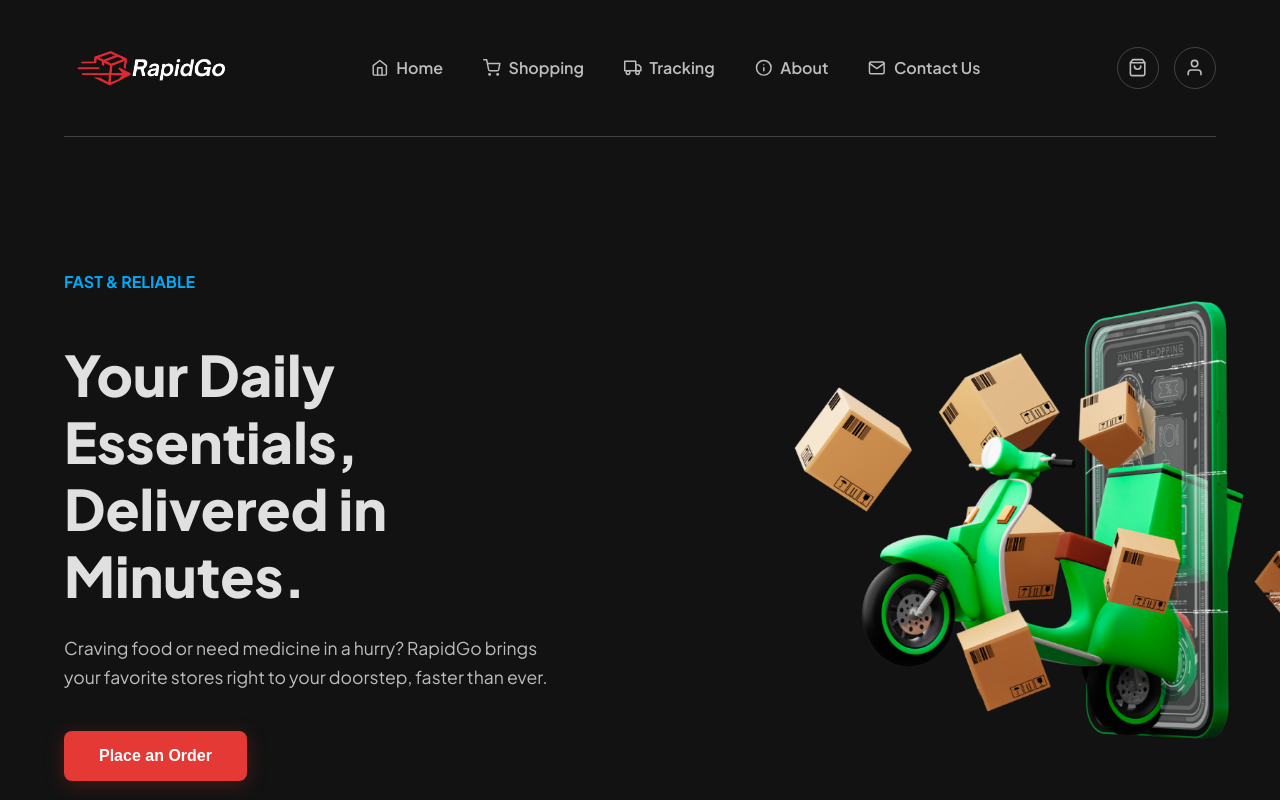
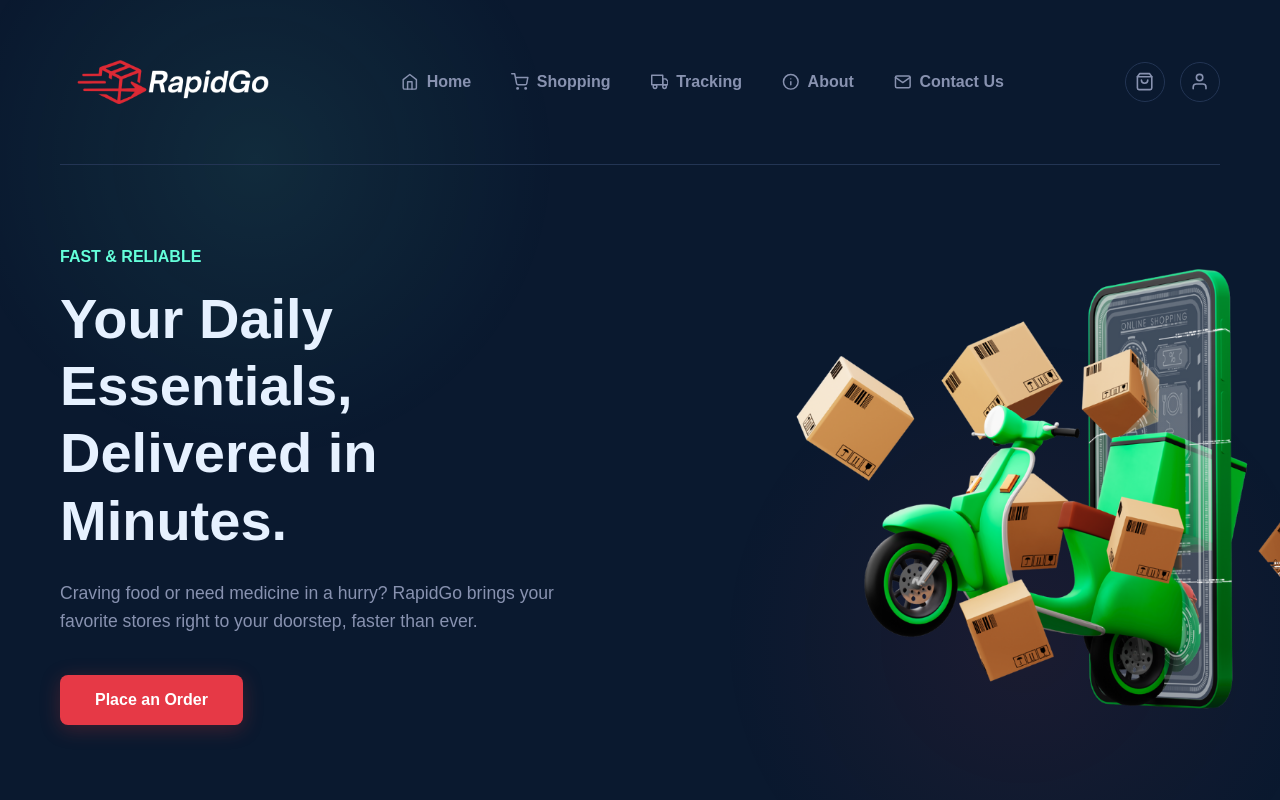
Before and after one commit to dchamindu826/rapid-go, a React (Vite) app: page / in a window 1280 px wide. Shown: the top 800 px of the page. Built offline with nearby package versions, Linux system fonts and the light colour scheme.

Commit message:
Finalizing frontend and preparing for deployment

```diff
--- a/src/components/Header/Header.module.css
+++ b/src/components/Header/Header.module.css
@@ -7,7 +7,7 @@
 }
 
 .logo img {
-    width: 170px;
+    width: 220px; /* Logo size eka 200px idan 220px walata wadi kara */
     vertical-align: middle;
 }
 
--- a/src/index.css
+++ b/src/index.css
@@ -1,31 +1,84 @@
-/* Import NEW Font */
-@import url('https://fonts.googleapis.com/css2?family=Plus+Jakarta+Sans:wght@400;600;700;800&display=swap');
+/* Global styles and CSS variables */
+:root {
+  --bg-color: #0A192F; /* Dark Blue */
+  --card-bg-color: #112240; /* Slightly lighter blue for cards */
+  --border-color: #233554; /* Border color */
 
-/* CSS Variables for New Theme */
-:root {
-    --bg-color: #121212; /* Dark Black Ash */
-    --primary-accent: #E53935; /* Slightly Deeper Red */
-    --secondary-accent: #03A9F4; /* Light Blue */
-    --card-bg-color: #1E1E1E; /* Slightly Lighter Ash */
-    --text-color: #E0E0E0;
-    --text-secondary: #BDBDBD;
-    --border-color: #424242;
+  --text-color: #E6F1FF; /* Light blue-white for main text */
+  --text-secondary: #8892B0; /* Gray-blue for secondary text */
+
+  --primary-accent: #E63946; /* Red for primary buttons/highlights */
+  --secondary-accent: #64FFDA; /* Aqua green for secondary accents/links */
+
+  --gradient-start: #0A192F; /* Gradient start for glow */
+  --gradient-end: #0B335E;   /* Gradient end for glow */
+
+  --header-height: 80px; /* උස */
 }
 
-/* Base Styles */
+/* Base styles */
+* {
+  box-sizing: border-box;
+  margin: 0;
+  padding: 0;
+}
+
+html {
+  scroll-behavior: smooth;
+}
+
 body {
-    /* Font eka wenas kara */
   font-family: 'Plus Jakarta Sans', sans-serif;
   background-color: var(--bg-color);
   color: var(--text-color);
   line-height: 1.6;
-    margin: 0;
   -webkit-font-smoothing: antialiased;
   -moz-osx-font-smoothing: grayscale;
 }
 
 .container {
-    width: 90%;
   max-width: 1200px;
   margin: 0 auto;
+  padding: 0 20px;
 }
+
+h1, h2, h3, h4, h5, h6 {
+  color: var(--text-color);
+  line-height: 1.2;
+}
+
+a {
+  color: var(--secondary-accent);
+  text-decoration: none;
+}
+
+a:hover {
+  color: var(--primary-accent);
+}
+
+button {
+  font-family: 'Plus Jakarta Sans', sans-serif;
+  cursor: pointer;
+}
+
+/* Soft Glow Effect */
+body::before {
+  content: '';
+  position: fixed;
+  top: 0;
+  left: 0;
+  width: 100%;
+  height: 100%;
+  pointer-events: none;
+  background: radial-gradient(
+    circle at 20% 20%, /* Top-left glow */
+    rgba(100, 255, 218, 0.08) 0%, /* secondary-accent with low opacity */
+    transparent 25%
+  ),
+  radial-gradient(
+    circle at 80% 80%, /* Bottom-right glow */
+    rgba(230, 57, 70, 0.08) 0%, /* primary-accent with low opacity */
+    transparent 25%
+  );
+  z-index: -2; /* Background color එකටත් යටින් */
+}
--- a/src/pages/Shop/ShopPage.module.css
+++ b/src/pages/Shop/ShopPage.module.css
@@ -1,21 +1,32 @@
 .shopPage {
-    padding-top: 40px;
+    padding-top: 60px;
     padding-bottom: 100px;
 }
+
 .shopHeader {
     text-align: center;
     margin-bottom: 50px;
 }
+
 .shopHeader h1 {
-    font-size: 3rem;
+    font-size: 3.5rem;
     font-weight: 800;
-    margin-bottom: 30px;
+    margin-bottom: 15px;
 }
+
+.subtitle {
+    font-size: 1.2rem;
+    color: var(--text-secondary);
+    max-width: 600px;
+    margin: 0 auto 40px auto;
+}
+
 .searchBar {
     position: relative;
     max-width: 600px;
     margin: 0 auto;
 }
+
 .searchBar input {
     width: 100%;
     padding: 15px 50px 15px 20px;
@@ -25,6 +36,7 @@
     background-color: var(--card-bg-color);
     color: var(--text-color);
     font-family: 'Plus Jakarta Sans', sans-serif;
+    transition: border-color 0.3s;
 }
 .searchBar input:focus {
     outline: none;
@@ -37,41 +49,47 @@
     transform: translateY(-50%);
     color: var(--text-secondary);
 }
-.shopContent {
-    display: grid;
-    grid-template-columns: 250px 1fr;
-    gap: 40px;
+
+.filterBar {
+    display: flex;
+    justify-content: center;
+    gap: 15px;
+    margin-bottom: 50px;
+    flex-wrap: wrap;
 }
-.filters h4 {
-    font-size: 1.5rem;
-    font-weight: 700;
-    margin-bottom: 20px;
+
+.filterBtn {
+    display: flex;
+    align-items: center;
+    gap: 8px;
+    background-color: var(--card-bg-color);
+    color: var(--text-secondary);
+    border: 1px solid var(--border-color);
+    padding: 10px 20px;
+    border-radius: 50px;
+    font-size: 1rem;
+    font-weight: 600;
+    cursor: pointer;
+    transition: all 0.3s;
 }
-.filters ul {
-    list-style: none;
-    padding: 0;
-}
-.filters li {
-    padding: 10px;
-    cursor: pointer;
-    border-radius: 8px;
-    transition: background-color 0.2s;
-    color: var(--text-secondary);
-}
-.filters li:hover {
-    background-color: var(--card-bg-color);
+
+.filterBtn:hover {
+    background-color: var(--border-color);
     color: var(--text-color);
 }
-.filters li.active {
+
+.filterBtn.active {
     background-color: var(--secondary-accent);
-    color: #fff;
-    font-weight: 600;
+    color: var(--bg-color);
+    border-color: var(--secondary-accent);
 }
+
 .productGrid {
     display: grid;
-    grid-template-columns: repeat(auto-fit, minmax(250px, 1fr));
+    grid-template-columns: repeat(auto-fit, minmax(300px, 1fr));
     gap: 30px;
 }
+
 .productCard {
     background-color: var(--card-bg-color);
     border: 1px solid var(--border-color);
@@ -82,9 +100,11 @@
     transition: transform 0.3s, box-shadow 0.3s;
 }
 .productCard:hover {
-    transform: translateY(-8px);
-    box-shadow: 0 10px 20px rgba(0,0,0,0.2);
+    transform: translateY(-10px);
+    box-shadow: 0 15px 30px rgba(0,0,0,0.3);
+    border-color: var(--secondary-accent);
 }
+
 .productLink {
     text-decoration: none;
     color: inherit;
@@ -92,48 +112,59 @@
     flex-direction: column;
     flex-grow: 1;
 }
+
 .productImageWrapper {
-    background-color: #fff;
-    padding: 20px;
-    display: flex;
-    justify-content: center;
-    align-items: center;
-    height: 200px;
+    height: 220px;
+    overflow: hidden;
+    position: relative;
 }
 .productImageWrapper img {
-    max-width: 100%;
-    max-height: 100%;
-    object-fit: contain;
+    width: 100%;
+    height: 100%;
+    object-fit: cover;
+    transition: transform 0.4s ease;
 }
+.productCard:hover .productImageWrapper img {
+    transform: scale(1.05);
+}
+
+.categoryBadge {
+    position: absolute;
+    top: 15px;
+    left: 15px;
+    background-color: rgba(10, 25, 47, 0.7);
+    backdrop-filter: blur(5px);
+    color: var(--secondary-accent);
+    padding: 5px 10px;
+    border-radius: 20px;
+    font-size: 0.8rem;
+    font-weight: 600;
+}
+
 .productInfo {
     padding: 20px;
     display: flex;
     flex-direction: column;
     flex-grow: 1;
 }
-.category {
-    font-size: 0.8rem;
-    color: var(--text-secondary);
-    margin-bottom: 5px;
-}
+
 .productName {
-    font-size: 1.1rem;
-    font-weight: 600;
-    margin: 0 0 10px 0;
-    flex-grow: 1;
-}
-.rating {
-    color: #FFC107;
-    margin-bottom: 10px;
-}
-.price {
     font-size: 1.2rem;
     font-weight: 700;
+    margin: 0 0 10px 0;
+}
+
+.price {
+    font-size: 1.3rem;
+    font-weight: 700;
     color: var(--secondary-accent);
+    margin-top: auto; /* Price eka pahalata yawanna */
 }
+
 .productAction {
     padding: 0 20px 20px 20px;
 }
+
 .addToCartBtn {
     width: 100%;
     padding: 12px;
@@ -141,37 +172,11 @@
     color: #fff;
     border: none;
     border-radius: 8px;
-    font-weight: 600;
+    font-weight: 700;
+    font-size: 1rem;
     cursor: pointer;
     transition: background-color 0.2s;
 }
 .addToCartBtn:hover {
     background-color: #B71C1C;
 }
-
-@media (max-width: 992px) {
-    .shopContent {
-        grid-template-columns: 1fr;
-    }
-    .filters {
-        margin-bottom: 40px;
-    }
-}
-
-/* --- MOBILE VIEW EKE SEARCH BAR EKA HADANA ALUTH STYLES --- */
-@media (max-width: 768px) {
-    .shopHeader h1 {
-        font-size: 2.2rem; /* Title eka podi kara */
-    }
-    .searchBar input {
-        padding: 12px 45px 12px 15px; /* Padding adu kara */
-        font-size: 0.9rem;
-    }
-    .searchIcon {
-        right: 15px;
-    }
-    .productGrid {
-        grid-template-columns: repeat(auto-fit, minmax(200px, 1fr));
-        gap: 15px;
-    }
-}
```
Also changed, not shown: src/pages/Shop/ShopPage.jsx (+34 -32 lines). Lines whose indentation alone changed are shown as unchanged.
